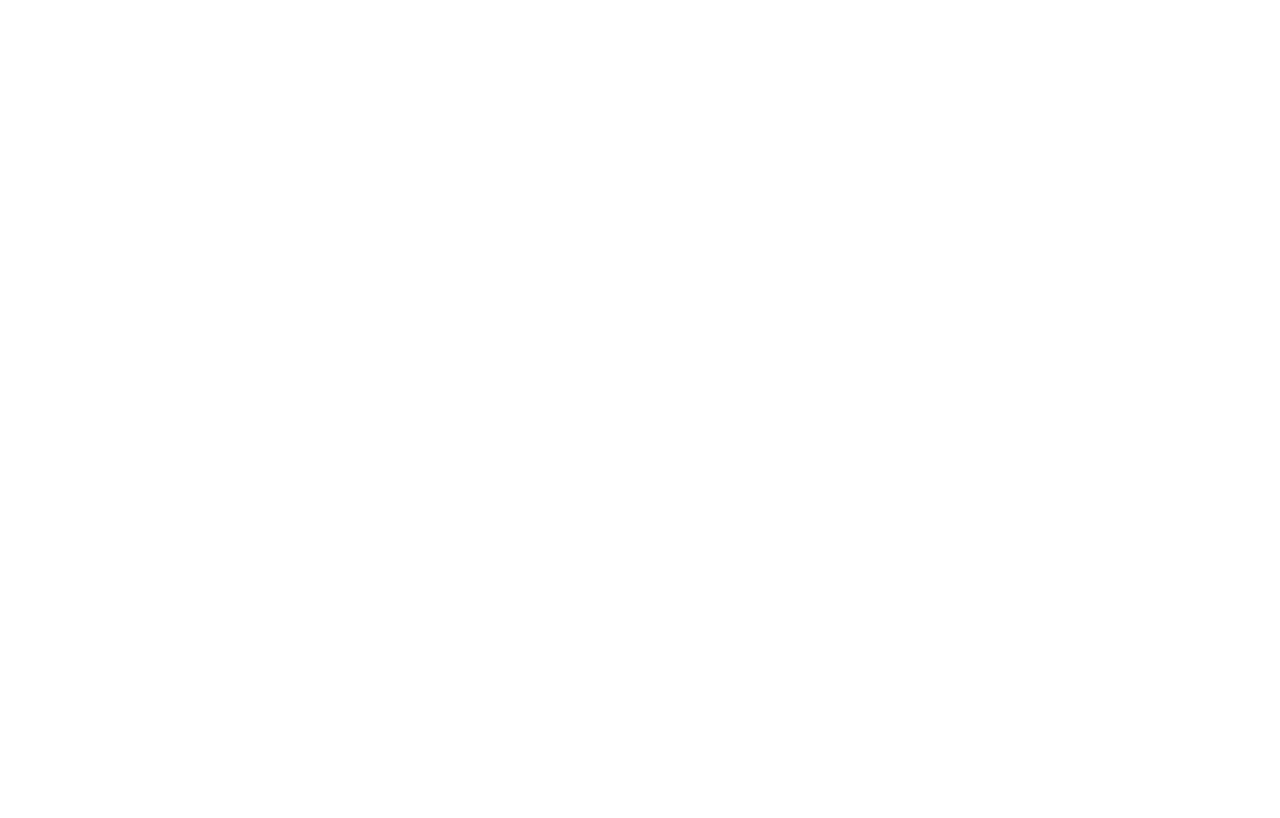
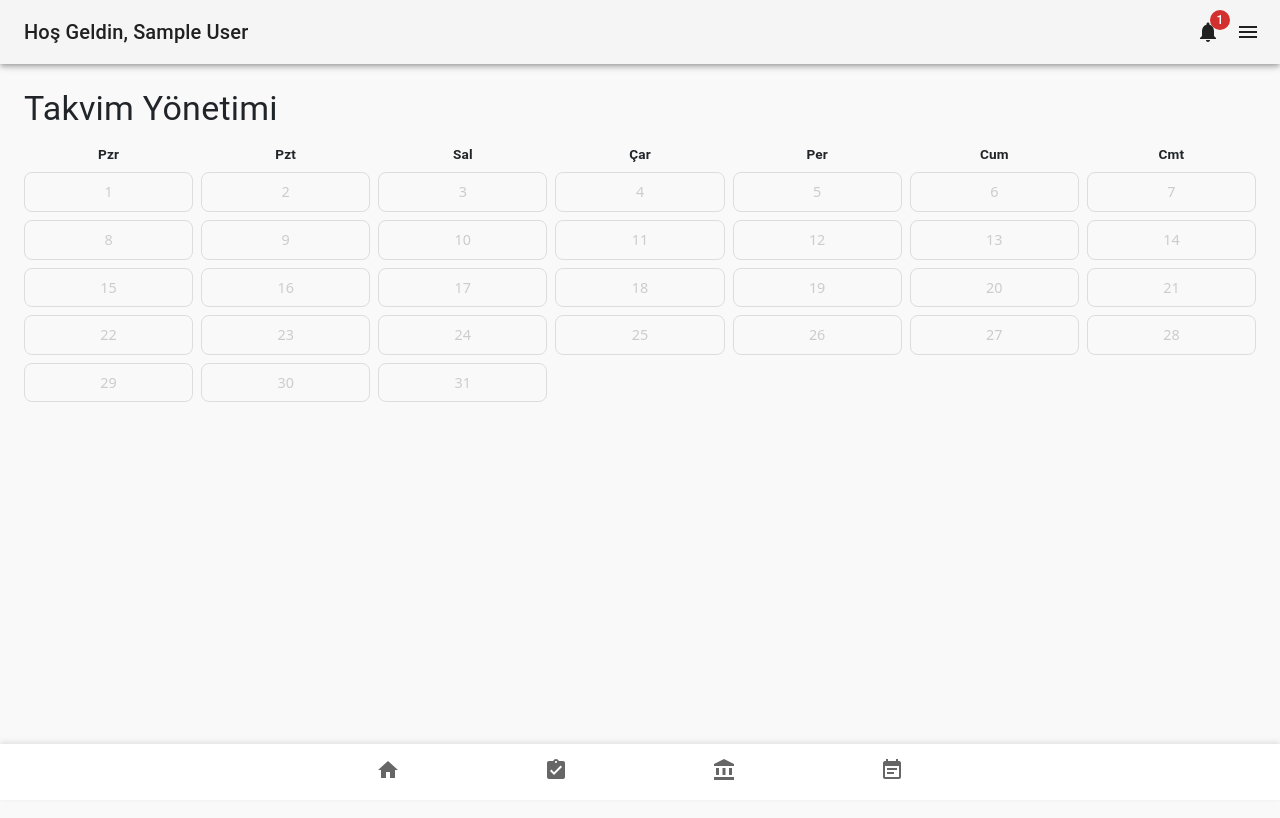
Before and after one commit to ebolarium/cokfonik, a React (Create React App) app: page /calendar-management in a window 1280 px wide. Before the commit this address led to /login. Shown: the top 818 px of the page. Built offline with nearby package versions, Linux system fonts and the light colour scheme; no server answers; sample sign-in values are in the browser's storage.

Commit message:
Checkpoint 3

```diff
--- a/src/App.js
+++ b/src/App.js
@@ -11,6 +11,10 @@ import MyFees from './components/MyFees';
 import CalendarView from './components/CalendarView';
 import CustomAppBar from './components/AppBar';
 import BottomNav from './components/BottomNav'; // Alt Menü
+import UserManagement from './components/UserManagement';
+import AttendanceManagement from './components/AttendanceManagement';
+import CalendarManagement from './components/CalendarManagement';
+import FeeManagement from './components/FeeManagement';
 
 const App = () => {
   const location = useLocation(); // URL değişikliklerini izlemek için
@@ -47,8 +51,6 @@ const App = () => {
         return <Navigate to="/master-admin-dashboard" />;
       case 'Yönetim Kurulu':
         return <Navigate to="/management-dashboard" />;
-     // case 'Şef':
-       // return <Navigate to="/conductor-dashboard" />;
       case 'Korist':
         return <Navigate to="/user-dashboard" />;
       default:
@@ -64,14 +66,18 @@ const App = () => {
         <>
           {showAppBar && <CustomAppBar userName={JSON.parse(localStorage.getItem('user'))?.name} />}
           <Routes>
+            <Route path="/" element={getDashboardByRole()} /> {/* Ana rota */}
             <Route path="/master-admin-dashboard" element={<MasterAdminDashboard />} />
             <Route path="/management-dashboard" element={<ManagementDashboard />} />
-            {/*  <Route path="/conductor-dashboard" element={<ConductorDashboard />} /> Şef Sayfası */}
             <Route path="/user-dashboard" element={<UserDashboard />} />
             <Route path="/my-attendance" element={<MyAttendance />} />
             <Route path="/my-fees" element={<MyFees />} />
             <Route path="/calendar-view" element={<CalendarView />} />
-            <Route path="*" element={getDashboardByRole()} /> {/* Rol bazlı yönlendirme */}
+            <Route path="/users" element={<UserManagement />} />
+            <Route path="/attendance-management" element={<AttendanceManagement />} />
+            <Route path="/calendar-management" element={<CalendarManagement />} />
+            <Route path="/fee-management" element={<FeeManagement />} />
+            <Route path="*" element={<Navigate to="/" />} /> {/* Tanımsız rotalar */}
           </Routes>
           {showBottomNav && <BottomNav />}
         </>
--- a/src/components/AppBar.js
+++ b/src/components/AppBar.js
@@ -14,11 +14,17 @@ const CustomAppBar = ({ userName }) => {
     setAnchorEl(null);
   };
 
+  const handleLogout = () => {
+    localStorage.removeItem('authToken');
+    localStorage.removeItem('user');
+    window.location.href = '/login';
+  };
+
   return (
     <AppBar position="sticky" color="default">
       <Toolbar>
         <Typography variant="h6" style={{ flexGrow: 1 }}>
-          Hoş Geldin, {userName || 'Korist Adı'}
+          Hoş Geldin, {userName || 'Misafir'}
         </Typography>
         <IconButton color="inherit">
           <Badge badgeContent={1} color="error">
@@ -32,14 +38,7 @@ const CustomAppBar = ({ userName }) => {
       <Menu anchorEl={anchorEl} open={Boolean(anchorEl)} onClose={handleMenuClose}>
         <MenuItem onClick={handleMenuClose}>Profil</MenuItem>
         <MenuItem onClick={handleMenuClose}>Ayarlar</MenuItem>
-        <MenuItem
-          onClick={() => {
-            localStorage.clear();
-            window.location.href = '/login';
-          }}
-        >
-          Çıkış Yap
-        </MenuItem>
+        <MenuItem onClick={handleLogout}>Çıkış Yap</MenuItem>
       </Menu>
     </AppBar>
   );
--- a/src/components/AttendanceManagement.js
+++ b/src/components/AttendanceManagement.js
@@ -89,7 +89,9 @@ const AttendanceManagement = () => {
                 <TableCell>{user.name}</TableCell>
                 <TableCell>{user.part || 'Belirtilmemiş'}</TableCell> {/* Partisyon bilgisi */}
                 <TableCell>{`${cameCount}/${userAttendances.length}`}</TableCell>
-                <TableCell style={{ display: 'flex', gap: '5px' }}>{renderAttendanceGrid(user._id)}</TableCell>
+                <TableCell>
+                  <Box display="flex" gap={1}>{renderAttendanceGrid(user._id)}</Box>
+                </TableCell>
               </TableRow>
             );
           })}
--- a/src/components/CalendarManagement.js
+++ b/src/components/CalendarManagement.js
@@ -1,12 +1,10 @@
 import React, { useState, useEffect } from 'react';
-import FullCalendar from '@fullcalendar/react';
-import dayGridPlugin from '@fullcalendar/daygrid';
-import interactionPlugin from '@fullcalendar/interaction';
-import { Box, Typography, Dialog, DialogTitle, DialogContent, TextField, Button, Select, MenuItem } from '@mui/material';
+import { Box, Typography, Modal, Backdrop, Fade, TextField, Button, Select, MenuItem } from '@mui/material';
 
 const CalendarManagement = () => {
   const [events, setEvents] = useState([]);
-  const [open, setOpen] = useState(false);
+  const [selectedEvent, setSelectedEvent] = useState(null);
+  const [openModal, setOpenModal] = useState(false);
   const [formData, setFormData] = useState({
     title: '',
     date: '',
@@ -17,104 +15,242 @@ const CalendarManagement = () => {
 
   // Etkinlikleri Getir
   const fetchEvents = async () => {
+    try {
       const response = await fetch('http://localhost:5000/api/events');
       const data = await response.json();
       setEvents(data.map(event => ({
         id: event._id,
         title: event.title,
-      date: event.date,
-      backgroundColor: event.type === 'Prova' ? '#ffc107' : '#007bff', // Farklı renkler
+        date: new Date(event.date),
+        type: event.type,
+        location: event.location,
+        details: event.details,
       })));
+    } catch (error) {
+      console.error('Etkinlikler yüklenemedi:', error);
+    }
   };
 
   useEffect(() => {
     fetchEvents();
   }, []);
 
-  // Yeni Etkinlik Ekle
-  const handleAddEvent = async (e) => {
-    e.preventDefault();
+  // Yeni Etkinlik Ekleme veya Güncelleme
+  const handleSaveEvent = async () => {
+    const method = selectedEvent ? 'PUT' : 'POST';
+    const endpoint = selectedEvent
+      ? `http://localhost:5000/api/events/${selectedEvent.id}`
+      : 'http://localhost:5000/api/events';
+
     try {
-      await fetch('http://localhost:5000/api/events', {
-        method: 'POST',
+      await fetch(endpoint, {
+        method,
         headers: { 'Content-Type': 'application/json' },
         body: JSON.stringify(formData),
       });
       fetchEvents();
-      setOpen(false);
+      handleCloseModal();
     } catch (error) {
-      console.error(error);
+      console.error('Etkinlik kaydedilemedi:', error);
     }
   };
 
+  // Etkinlik Silme
+  const handleDeleteEvent = async (id) => {
+    try {
+      await fetch(`http://localhost:5000/api/events/${id}`, { method: 'DELETE' });
+      fetchEvents();
+    } catch (error) {
+      console.error('Etkinlik silinemedi:', error);
+    }
+  };
+
+  const formatDateToInput = (date) => {
+    const d = new Date(date);
+    const year = d.getFullYear();
+    const month = String(d.getMonth() + 1).padStart(2, '0');
+    const day = String(d.getDate()).padStart(2, '0');
+    return `${year}-${month}-${day}`;
+  };
+
+  const handleOpenModal = (event = null, date = null) => {
+    setSelectedEvent(event);
+
+    const initialDate = event
+      ? formatDateToInput(event.date) // Etkinlik tarihi
+      : date
+      ? formatDateToInput(date) // Tıklanan tarih
+      : '';
+
+    setFormData({
+      title: event?.title || '',
+      date: initialDate,
+      type: event?.type || 'Prova',
+      location: event?.location || '',
+      details: event?.details || '',
+    });
+    setOpenModal(true);
+  };
+
+
+  const handleCloseModal = () => {
+    setSelectedEvent(null);
+    setOpenModal(false);
+  };
+
+  const daysInMonth = (year, month) => new Date(year, month + 1, 0).getDate();
+
+  const generateCalendarDays = () => {
+    const now = new Date();
+    const year = now.getFullYear();
+    const month = now.getMonth();
+    const days = [];
+    const totalDays = daysInMonth(year, month);
+
+    for (let day = 1; day <= totalDays; day++) {
+      const currentDate = new Date(year, month, day);
+      const event = events.find(e => e.date.toDateString() === currentDate.toDateString());
+
+      days.push({
+        date: currentDate,
+        hasEvent: !!event,
+        event,
+      });
+    }
+
+    return days;
+  };
+
+  const days = generateCalendarDays();
+
   return (
-    <Box p={3}>
+    <Box minHeight="100vh" bgcolor="#f9f9f9" p={3}>
       <Typography variant="h4" gutterBottom>Takvim Yönetimi</Typography>
-      <Button variant="contained" color="primary" onClick={() => setOpen(true)}>
-        Yeni Etkinlik Ekle
-      </Button>
-      <FullCalendar
-        plugins={[dayGridPlugin, interactionPlugin]}
-        initialView="dayGridMonth"
-        events={events}
-        editable={true}
-        eventClick={(info) => alert(`Etkinlik: ${info.event.title}`)}
-      />
+      <Box
+        display="grid"
+        gridTemplateColumns="repeat(7, 1fr)"
+        gap={1}
+        style={{ marginTop: '15px' }}
+      >
+        {['Pzr', 'Pzt', 'Sal', 'Çar', 'Per', 'Cum', 'Cmt'].map((day, index) => (
+          <Typography
+            key={index}
+            variant="body2"
+            style={{
+              textAlign: 'center',
+              fontWeight: 'bold',
+              fontSize: '0.85rem',
+            }}
+          >
+            {day}
+          </Typography>
+        ))}
+        {days.map((day, index) => (
+          <Box
+            key={index}
+            onClick={() => handleOpenModal(day.event, day.date)}
+            style={{
+              backgroundColor: day.event
+                ? day.event.type === 'Konser'
+                  ? '#ffe6e6' // Konser için farklı renk
+                  : '#e6ffe6' // Diğer etkinlikler
+                : '#f9f9f9',
+              color: day.hasEvent ? '#000' : '#ccc',
+              border: '1px solid #ddd',
+              borderRadius: '8px',
+              padding: '8px',
+              textAlign: 'center',
+              fontSize: '0.9rem',
+              cursor: 'pointer',
+            }}
+          >
+            {day.date.getDate()}
+          </Box>
+        ))}
+      </Box>
 
-      <Dialog open={open} onClose={() => setOpen(false)}>
-        <DialogTitle>Yeni Etkinlik</DialogTitle>
-        <DialogContent>
-          <form onSubmit={handleAddEvent}>
+      {/* Modal */}
+      <Modal
+        open={openModal}
+        onClose={handleCloseModal}
+        closeAfterTransition
+        BackdropComponent={Backdrop}
+        BackdropProps={{ timeout: 500 }}
+      >
+        <Fade in={openModal}>
+          <Box
+            style={{
+              position: 'absolute',
+              top: '50%',
+              left: '50%',
+              transform: 'translate(-50%, -50%)',
+              backgroundColor: 'white',
+              borderRadius: '8px',
+              boxShadow: '0 4px 8px rgba(0,0,0,0.2)',
+              padding: '20px',
+              width: '400px',
+            }}
+          >
+            <Typography variant="h6" gutterBottom>
+              {selectedEvent ? 'Etkinliği Düzenle' : 'Yeni Etkinlik'}
+            </Typography>
             <TextField
               label="Başlık"
-              name="title"
               fullWidth
               margin="normal"
-              required
+              value={formData.title}
               onChange={(e) => setFormData({ ...formData, title: e.target.value })}
             />
             <TextField
               label="Tarih"
               type="date"
-              name="date"
               fullWidth
               margin="normal"
-              required
               InputLabelProps={{ shrink: true }}
+              value={formData.date}
               onChange={(e) => setFormData({ ...formData, date: e.target.value })}
             />
             <Select
-              label="Tür"
-              name="type"
               fullWidth
+              margin="normal"
               value={formData.type}
               onChange={(e) => setFormData({ ...formData, type: e.target.value })}
-              margin="normal"
             >
               <MenuItem value="Prova">Prova</MenuItem>
               <MenuItem value="Konser">Konser</MenuItem>
             </Select>
             <TextField
               label="Yer"
-              name="location"
               fullWidth
               margin="normal"
+              value={formData.location}
               onChange={(e) => setFormData({ ...formData, location: e.target.value })}
             />
             <TextField
               label="Detaylar"
-              name="details"
               fullWidth
               margin="normal"
               multiline
+              value={formData.details}
               onChange={(e) => setFormData({ ...formData, details: e.target.value })}
             />
-            <Button type="submit" variant="contained" color="primary">
+            <Box mt={2} display="flex" justifyContent="space-between">
+              {selectedEvent && (
+                <Button
+                  color="secondary"
+                  variant="contained"
+                  onClick={() => handleDeleteEvent(selectedEvent.id)}
+                >
+                  Sil
+                </Button>
+              )}
+              <Button color="primary" variant="contained" onClick={handleSaveEvent}>
                 Kaydet
               </Button>
-          </form>
-        </DialogContent>
-      </Dialog>
+            </Box>
+          </Box>
+        </Fade>
+      </Modal>
     </Box>
   );
 };
--- a/src/components/FeeManagement.js
+++ b/src/components/FeeManagement.js
@@ -10,7 +10,7 @@ const FeeManagement = () => {
     try {
       const response = await fetch('http://localhost:5000/api/fees/last-six-months');
       const data = await response.json();
-
+      console.log('Fees Data:', data); // API'den gelen veriyi kontrol edin
       if (Array.isArray(data)) {
         setFees(data);
       } else {
@@ -25,7 +25,7 @@ const FeeManagement = () => {
     try {
       const response = await fetch('http://localhost:5000/api/users');
       const data = await response.json();
-
+      console.log('Users Data:', data); // API'den gelen veriyi kontrol edin
       if (Array.isArray(data)) {
         setUsers(data);
       } else {
@@ -59,7 +59,7 @@ const FeeManagement = () => {
     return Array.from({ length: 6 }, (_, i) => {
       const date = new Date();
       date.setMonth(now.getMonth() - i);
-      return date.toLocaleString('default', { month: 'long', year: 'numeric' });
+      return date.toLocaleString('tr-TR', { month: 'long', year: 'numeric' }); // Türkçe ay adları
     }).reverse();
   };
 
@@ -70,6 +70,7 @@ const FeeManagement = () => {
     margin: '0 5px',
     borderRadius: 5,
     cursor: isInactive ? 'default' : 'pointer',
+    border: '1px solid black', // Görünürlük testi için
     ':hover': {
       opacity: isInactive ? 1 : 0.8,
     },
@@ -80,12 +81,12 @@ const FeeManagement = () => {
       <Typography variant="h4" gutterBottom>Aidat Yönetimi</Typography>
       <Box>
         {users.map((user) => {
-          const userFees = fees.filter((fee) => fee.userId._id === user._id);
+          const userFees = fees.filter((fee) => fee.userId?._id === user._id);
 
           return (
             <Box key={user._id} display="flex" alignItems="center" mb={2}>
               <Typography variant="body1" style={{ width: '200px' }}>
-                {user.name} ({user.part})
+                {user.name} ({user.part || 'Belirtilmemiş'}) {/* Varsayılan değer */}
               </Typography>
               <Box display="flex" style={{ gap: '5px' }}>
                 {getLastSixMonths().map((monthYear, index) => {
--- a/src/components/MasterAdminDashboard.js
+++ b/src/components/MasterAdminDashboard.js
@@ -1,12 +1,15 @@
 import React from 'react';
 import { Box, Typography, Card, CardContent, Grid } from '@mui/material';
+import { useNavigate } from 'react-router-dom';
 
 const MasterAdminDashboard = () => {
+  const navigate = useNavigate();
+
   const dashboardItems = [
     { title: 'Kullanıcı Yönetimi', description: 'Kullanıcı ekle, düzenle, sil', path: '/users' },
-    { title: 'Aidat Durumu', description: 'Aidat ödemelerini görüntüle', path: '/fees' },
-    { title: 'Devamsızlık Durumu', description: 'Korist devamsızlıklarını işle', path: '/attendance' },
-    { title: 'Konser ve Prova Takvimi', description: 'Etkinlik tarihlerini düzenle', path: '/calendar' },
+    { title: 'Aidat Durumu', description: 'Aidat ödemelerini görüntüle', path: '/fee-management' },
+    { title: 'Devamsızlık Durumu', description: 'Korist devamsızlıklarını işle', path: '/attendance-management' },
+    { title: 'Konser ve Prova Takvimi', description: 'Etkinlik tarihlerini düzenle', path: '/calendar-management' },
   ];
 
   return (
@@ -24,7 +27,7 @@ const MasterAdminDashboard = () => {
                 boxShadow: '0 4px 8px rgba(0,0,0,0.1)',
                 cursor: 'pointer',
               }}
-              onClick={() => window.location.href = item.path}
+              onClick={() => navigate(item.path)} // React Router yönlendirmesi
             >
               <CardContent>
                 <Typography variant="h6">{item.title}</Typography>
```
Also changed, not shown: src/components/CalendarView.js (+25 -3 lines), src/components/UserManagement.js (+14 -0 lines), 1 other file (tests, documents, lock files or other folders). Lines whose indentation alone changed are shown as unchanged.
